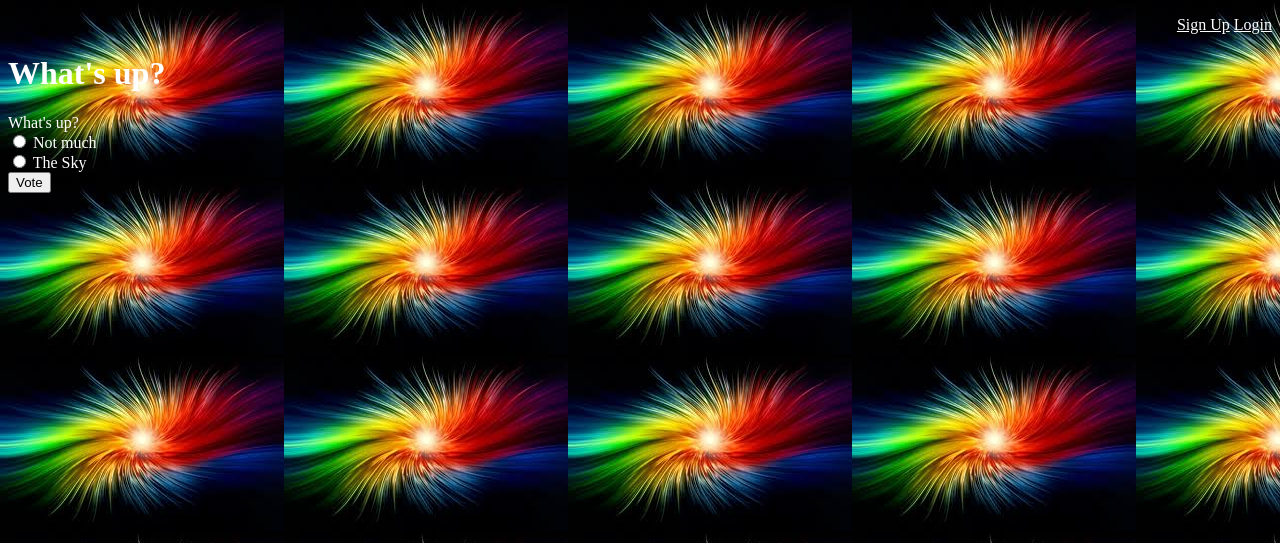
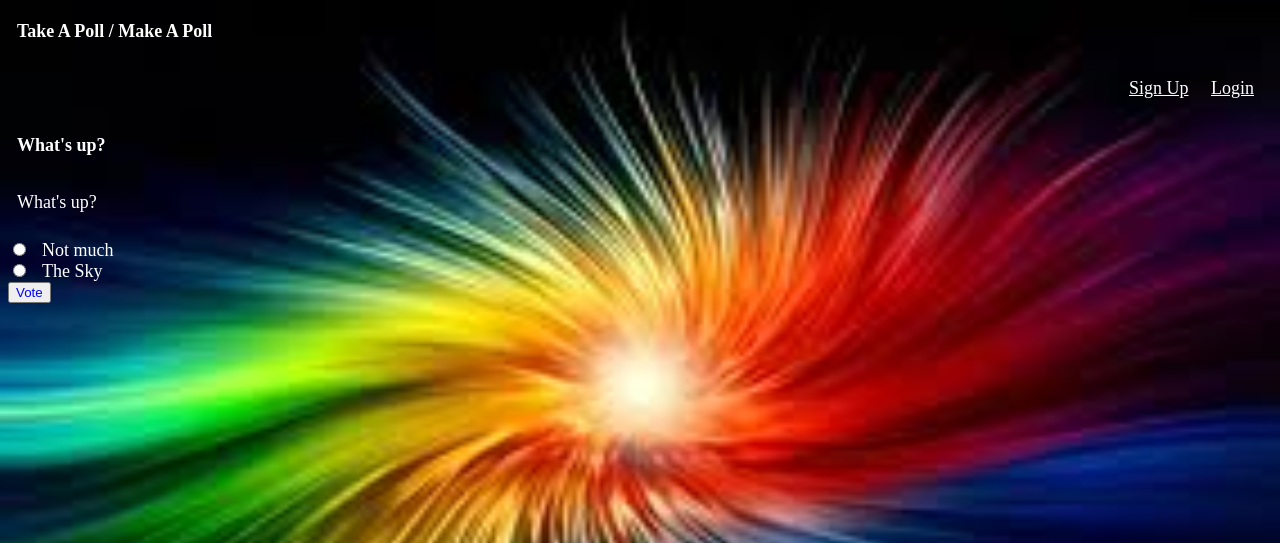
Before and after one commit to GSCrawley/mysite_auth, a Django app: page /polls/1/ in a window 1280 px wide. Shown: the top 543 px of the page. Run offline with Django 3.2, Linux system fonts and the light colour scheme; data comes from the database, SQL or seed files in the repository; both versions use the stored data as it was after the commit.

Commit message:
this is coming together nicely

```diff
--- a/polls/static/polls/css/style.css
+++ b/polls/static/polls/css/style.css
@@ -1,8 +1,13 @@
-li, a, p {
+ul, li, a, p, h1, h2, label, h3 {
     color:white;
+    font-size: large;
+    padding: 0.5em;
 }
 
+.vote {
+    color: blue;
+}
 body {
-    color: white;
-    background-image: url("/static/polls/images/background.gif");
+    background: url("/static/polls/images/background.gif");
+    background-size: cover;
 }
--- a/polls/templates/polls/base.html
+++ b/polls/templates/polls/base.html
@@ -1,5 +1,9 @@
 <!DOCTYPE html>
 <html>
+    <h1>
+        Take A Poll / Make A Poll
+    </h1>
+
     <head>
         {% load static %}
         <link rel="stylesheet" type="text/css" href="{% static 'polls/css/style.css' %}">
--- a/polls/templates/polls/detail.html
+++ b/polls/templates/polls/detail.html
@@ -5,7 +5,7 @@
     {% if question.author %}
         <p>Author: {{ question.author.username }}</p>
     {% endif %}
-{{ question }}
+<p>{{ question }}</p>
 {% if error_message %}<p><strong>{{ error_message }}</strong></p>{% endif %}
 
 <form action="{% url 'polls:vote' question.id %}" method="post">
@@ -14,7 +14,7 @@
     <input type="radio" name="choice" id="choice{{ forloop.counter }}" value="{{ choice.id }}">
     <label for="choice{{ forloop.counter }}">{{ choice.choice_text }}</label><br>
 {% endfor %}
-<input type="submit" value="Vote">
+<input type="submit" value="Vote" style=color:blue>
 </form>
 {% if request.user == question.author %}
     <!-- choice creation form -->
--- a/polls/templates/polls/index.html
+++ b/polls/templates/polls/index.html
@@ -13,7 +13,7 @@
     {% endfor %}
     </ul>
 {% else %}
-    <p>No polls are available.</p>
+    <p>No polls are available.</p>e
 {% endif %}
 
 
```
Also changed, not shown: db.sqlite3.
